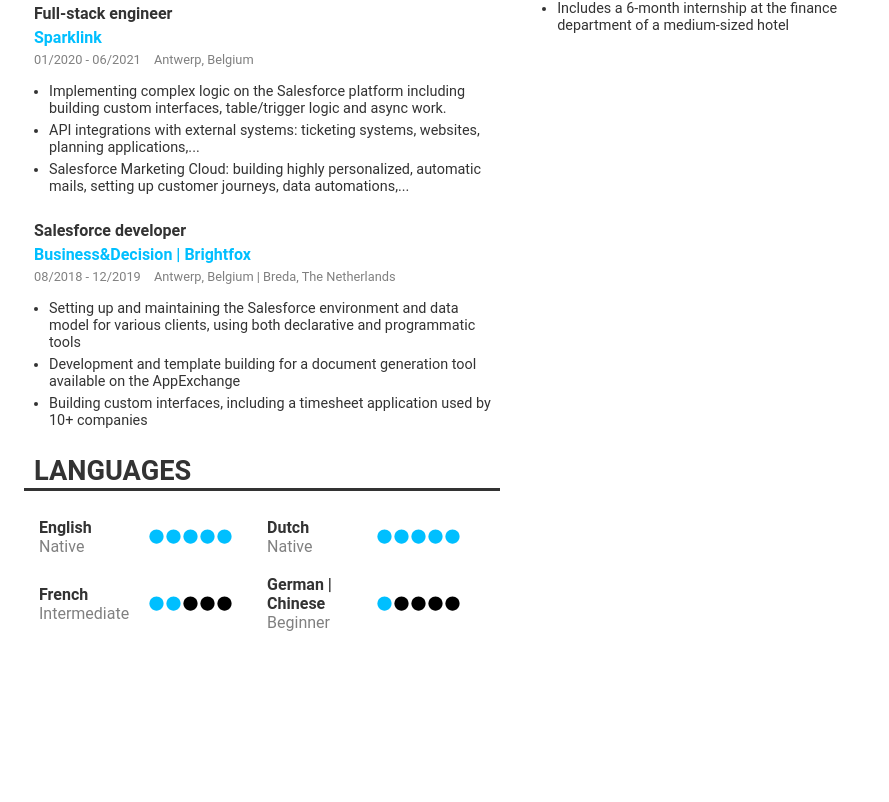
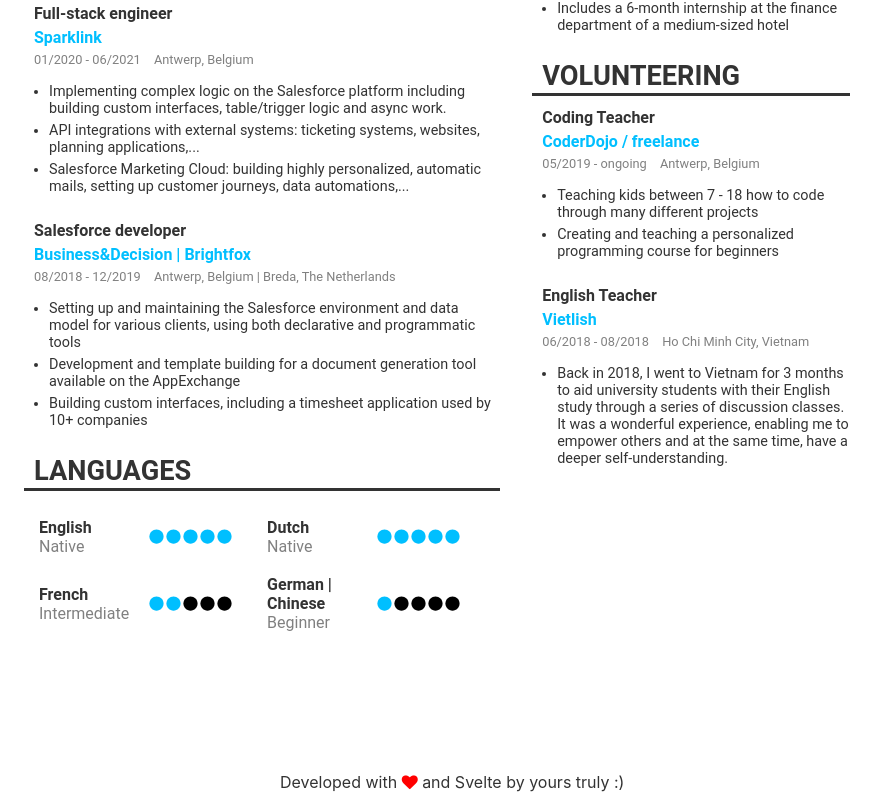
Before and after one commit to sebbasim/cv-gen, a Svelte app: page / in a window 1280 px wide. Shown: the part 398-1200 px from the top of the page, without its empty margins (0-889 px from the left). Before the commit the page ends 1061 px from the top, so only its background shows below. Built offline with nearby package versions, Linux system fonts and the light colour scheme.

Commit message:
volunteering | temp fix to page break

```diff
--- a/package.json
+++ b/package.json
@@ -26,6 +26,8 @@
     "typescript": "^4.0.0"
   },
   "dependencies": {
-    "sirv-cli": "^1.0.0"
+    "@fortawesome/fontawesome-free": "^5.15.4",
+    "sirv-cli": "^1.0.0",
+    "svelte-icons": "^2.1.0"
   }
 }
--- a/public/index.html
+++ b/public/index.html
@@ -3,6 +3,7 @@
 <head>
 	<meta charset='utf-8'>
 	<meta name='viewport' content='width=device-width,initial-scale=1'>
+	<link rel="stylesheet" href="https://cdnjs.cloudflare.com/ajax/libs/font-awesome/4.7.0/css/font-awesome.min.css">
 
 	<title>Svelte app</title>
 
--- a/src/App.svelte
+++ b/src/App.svelte
@@ -4,20 +4,27 @@
 	import Experience from "./components/Experience.svelte";
 	import Education from "./components/Education.svelte";
 	import Languages from "./components/Languages.svelte";
+	import Projects from "./components/Projects.svelte";
+	import Volunteering from "./components/Volunteering.svelte";
+
 </script>
 
 <Header name="Sebastiaan Simons" job_title="Full-stack engineer" />
-
 <main>
 	<div class="left-column">
 		<Summary />
 		<Experience />
 		<Languages />
+		<div style="height:250px" />
+		<Projects />
 	</div>
 	<div class="right-column">
 		<Education />
+		<Volunteering />
 	</div>
 </main>
+
+<div class="footer">Developed with <i class="fa fa-heart" style="color:red"></i> and Svelte by yours truly :)</div>
 
 <style>
 	/* column styling has a lot of duplicate entities*/
@@ -38,6 +45,11 @@
 		padding: 1em;
 		flex: 0 0 40%;
 	}
+	.footer {
+		position: absolute;
+		left: 280px;
+		top: 1170px;
+	}
 	@page {
 		size: A4;
 		margin: 0;
--- /dev/null
+++ b/src/components/Projects.svelte
@@ -0,0 +1,15 @@
+<script lang="ts">
+    import Title from "../style-components/Title.svelte";
+    import ProjectEntry from "../sub-components/Entry.svelte";
+    import * as data from "../data.json";
+
+</script>
+
+<Title title="Personal Projects" />
+
+{#each data["projects"] as project}
+    <ProjectEntry {...project} />
+{/each}
+
+<style>
+</style>
--- /dev/null
+++ b/src/components/Volunteering.svelte
@@ -0,0 +1,14 @@
+<script lang="ts">
+    import Title from "../style-components/Title.svelte";
+    import VolunteeringEntry from "../sub-components/Entry.svelte";
+    import * as data from "../data.json";
+</script>
+
+<Title title="Volunteering" />
+
+{#each data["volunteering"] as volunteering_entry}
+    <VolunteeringEntry {...volunteering_entry} />
+{/each}
+
+<style>
+</style>
--- a/src/data.json
+++ b/src/data.json
@@ -98,5 +98,45 @@
             "name": "German | Chinese",
             "level": 1
         }
+    ],
+    "projects": [
+        {
+            "id": 1,
+            "title": "Food Delivery App",
+            "description": "A mobile web app where each week, users can choose between several vegan recipes to be delivered at their doorstep. <br/> Technologies: Flutter / Dart | Firebase | Stripe payment integration"
+        }
+    ],
+    "volunteering": [
+
+        {
+            "title": "Coding Teacher",
+            "institution": "CoderDojo / freelance",
+            "start_date": "05/2019",
+            "end_date": "ongoing",
+            "location": "Antwerp, Belgium",
+            "bullet_points": [
+                {
+                    "id": 1,
+                    "text": "Teaching kids between 7 - 18 how to code through many different projects"
+                },
+                {
+                    "id": 2,
+                    "text": "Creating and teaching a personalized programming course for beginners"
+                }
+            ]
+        },
+        {
+            "title": "English Teacher",
+            "institution": "Vietlish",
+            "start_date": "06/2018",
+            "end_date": "08/2018",
+            "location": "Ho Chi Minh City, Vietnam",
+            "bullet_points": [
+                {
+                    "id": 1,
+                    "text": "Back in 2018, I went to Vietnam for 3 months to aid university students with their English study through a series of discussion classes. It was a wonderful experience, enabling me to empower others and at the same time, have a deeper self-understanding."
+                }
+            ]
+        }
     ]
 }
```
Also changed, not shown: 1 other file (tests, documents, lock files or other folders).
